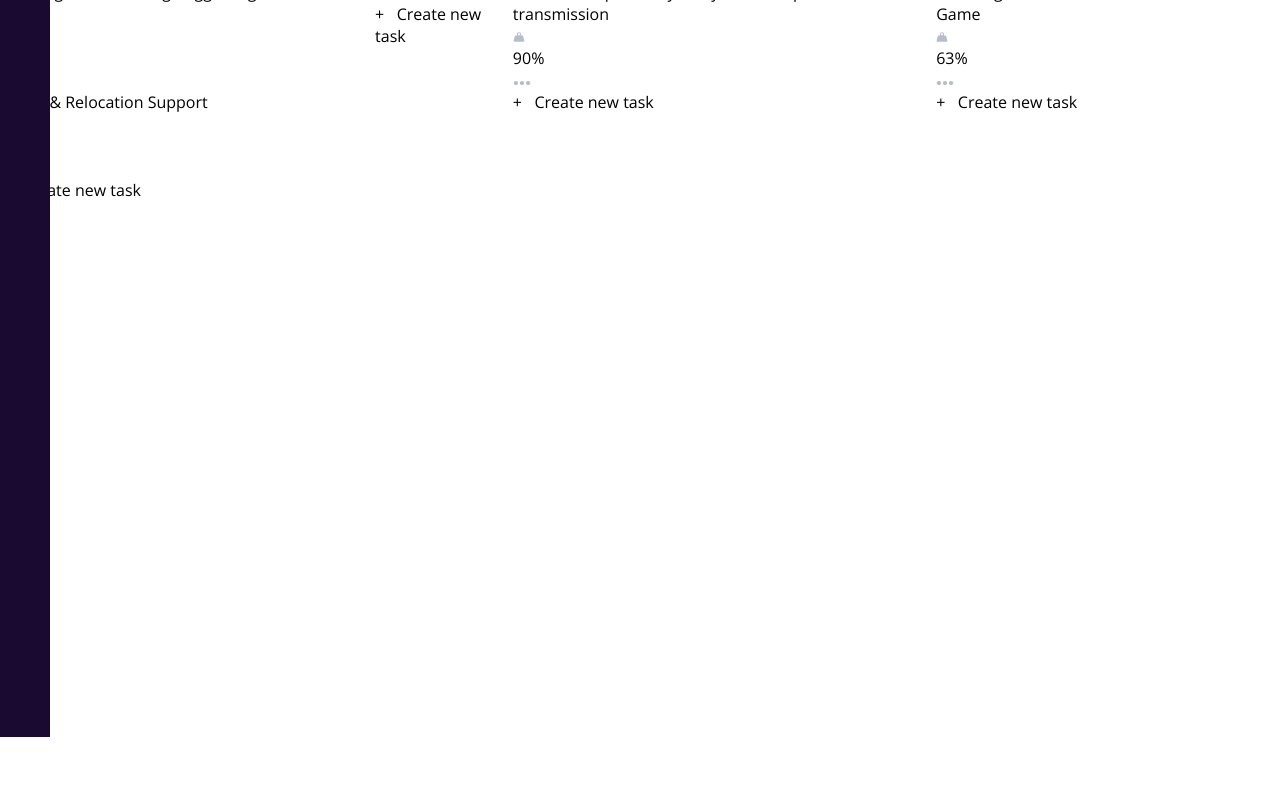
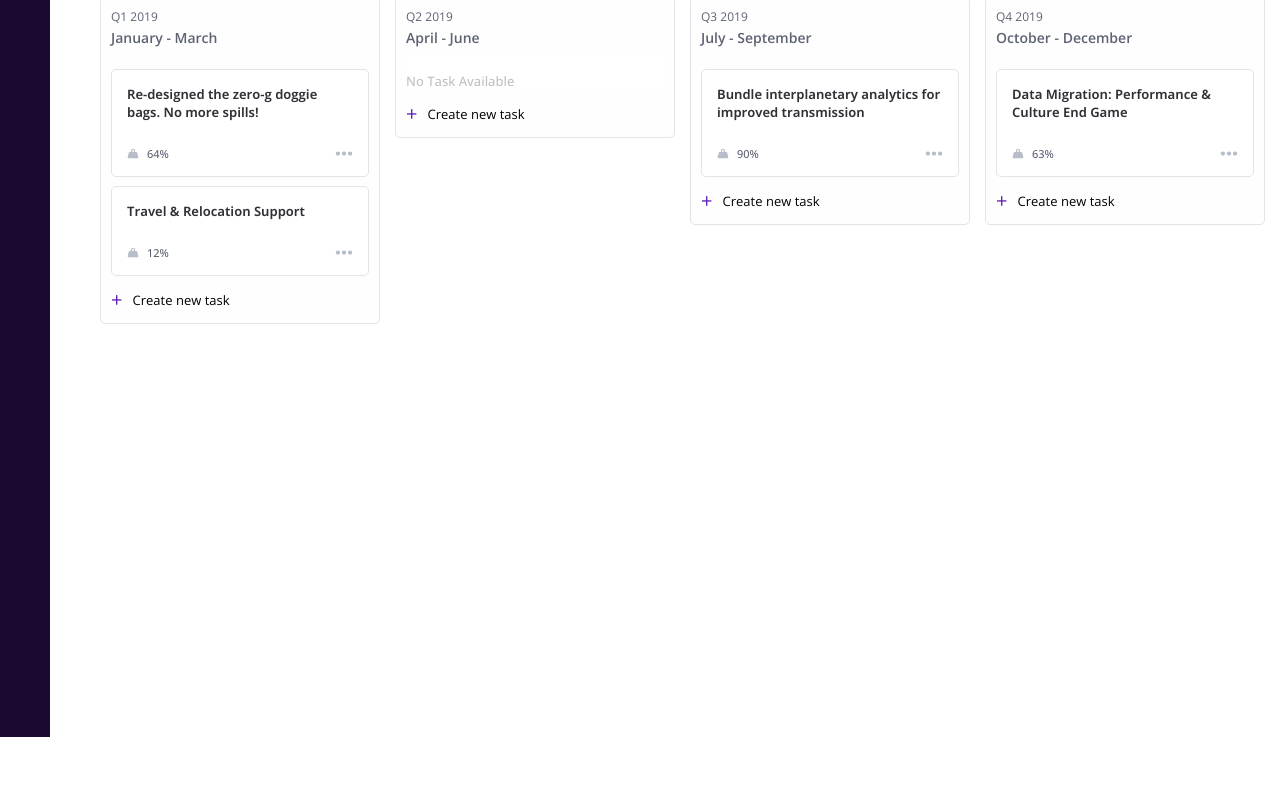
Before and after one commit to Salman0805/Happy-5-Internship, a plain HTML site: page index.html in a window 1280 px wide. Shown: the part 63-850 px from the top of the page. Drawn offline with nearby package versions, Linux system fonts and the light colour scheme.

Commit message:
Menambahkan style card & inner card serta mencoba pixel perfect

```diff
--- a/style.css
+++ b/style.css
@@ -29,3 +29,118 @@ body {
   border-left: 11px solid #1A0931;
   transition: 0.5s;
 }
+
+/* ======================= Cards ====================== */
+.cardBox {
+  position: relative;
+  left: 85px;
+  margin-left: 15px;
+  margin-top: 60px;
+  background-color: #FEFEFF;
+  border-radius: 5px;
+  border: 1px solid #E4E4E8;
+  height: fit-content;
+  width: 280px;
+  padding: 10px;
+}
+
+.year {
+  font-size: 12px;
+  color:rgba(93, 99, 114, 1);
+  margin-bottom: 3px;
+}
+
+.cardBox h4 {
+  color: rgba(93, 99, 114, 1);
+  font-weight: 600;
+  font-size: 14px;
+  margin-top: center;
+}
+
+.inner-card {
+  margin-top: 22px;
+  background-color: #ffff;
+  border: 1px solid #E4E4E8;
+  padding: 15px;
+  color: rgba(47, 49, 54, 1);
+  border-radius: 5px;
+  font-size: 13px;
+  font-weight: 650;
+}
+
+.inner-card-2 {
+  margin-top: 9px;
+  background-color: #ffff;
+  border: 1px solid #E4E4E8;
+  width: center;
+  padding: 15px;
+  color: rgba(47, 49, 54, 1);
+  border-radius: 5px;
+  font-size: 13px;
+  font-weight: 650;
+}
+
+.inner-card .progress   {
+  display: flex;
+  justify-content: space-between;
+  margin-top: 25px;
+}
+
+.inner-card-2 .progress   {
+  display: flex;
+  justify-content: space-between;
+  margin-top: 25px;
+}
+
+.inner-card .progress .left-progress    {
+  display: flex;
+  gap: 8px;
+}
+
+.inner-card-2 .progress .left-progress    {
+  display: flex;
+  gap: 8px;
+}
+
+.inner-card .progress .left-progress p{
+  font-size: 11px;
+  color: #5D6372;
+  font-weight: 500;
+}
+
+.inner-card-2 .progress .left-progress p{
+  font-size: 11px;
+  color: #5D6372;
+  font-weight: 500;
+}
+
+.no-task{
+  border: none;
+  margin-top: 10px;
+  padding-left: 0;
+  padding-bottom: 0;
+}
+.no-task p{
+  opacity: .3;
+  font-weight: 500;
+}
+
+.cardBox p.new-tsk{
+  margin-top: 10px;
+  font-size: 13px;
+  display: flex;
+  align-items: center;
+}
+
+.cardBox p.new-tsk span{
+  font-size: 20px;
+  color: #5E20B3;
+}
+
+/* =============== Still Trying to Understand ============== */
+@media (width < 745px) {
+  .container{
+      flex-direction: column;
+      align-items: center;
+  }
+}
```
